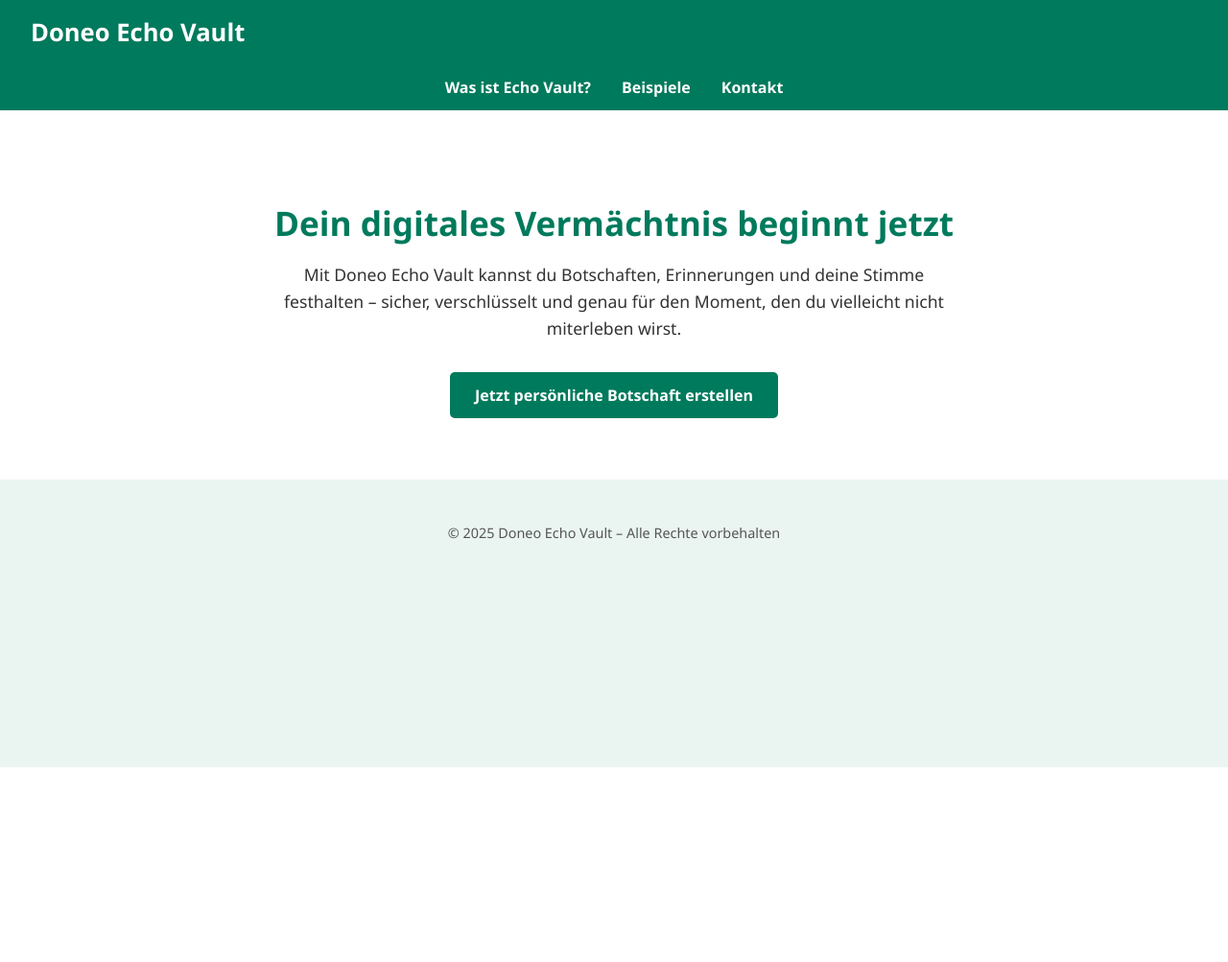
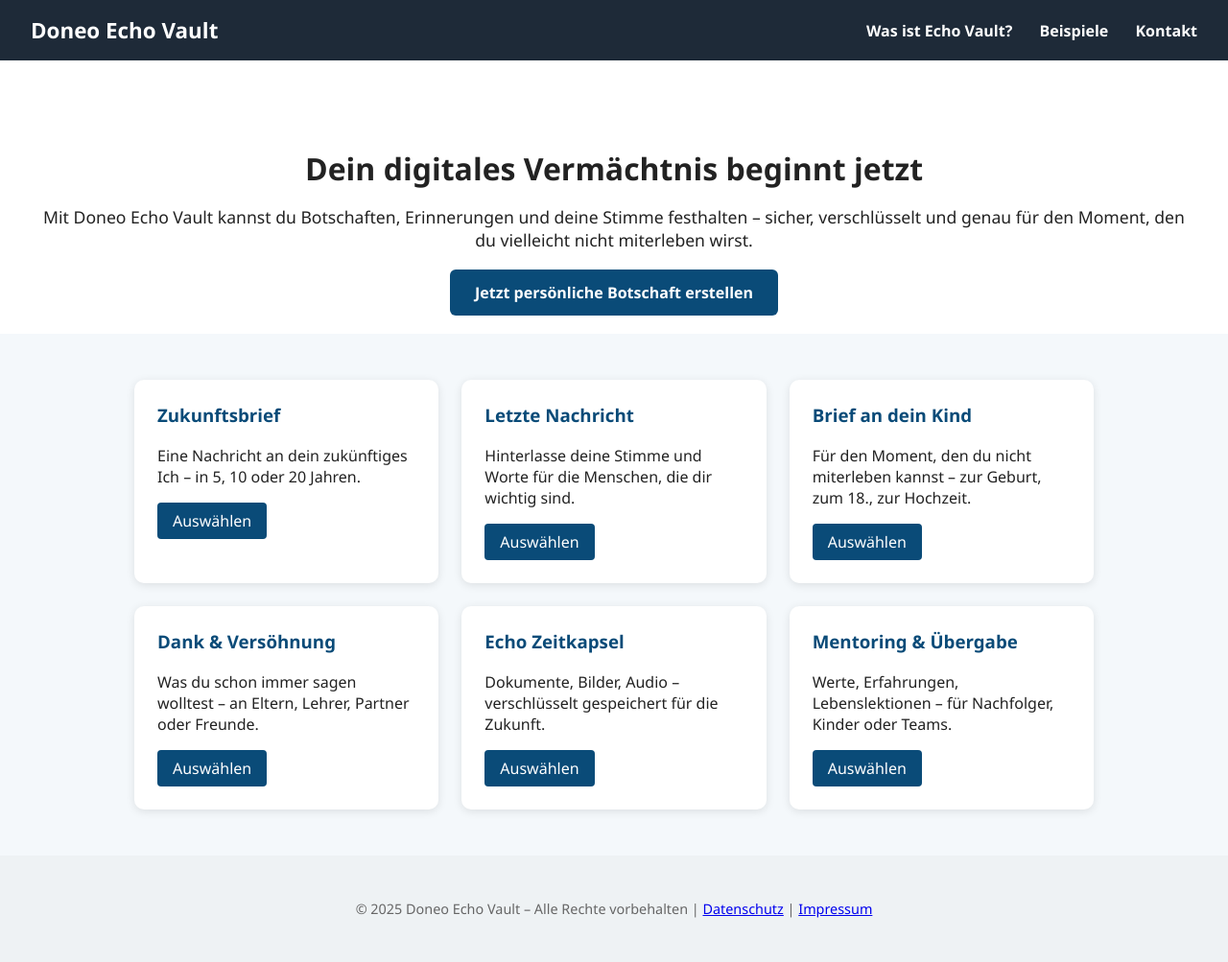
Before and after one commit to doneo24/echo_vault, a Flask app: page / in a window 1280 px wide. Shown: the whole page at 96% size. Before the commit the page ends 800 px from the top, so only its background shows below. Run offline with Flask 3, Linux system fonts and the light colour scheme.

Commit message:
Update index.html

```diff
--- a/templates/index.html
+++ b/templates/index.html
@@ -4,17 +4,16 @@
 <head>
   <meta charset="UTF-8" />
   <meta name="viewport" content="width=device-width, initial-scale=1.0" />
-  <title>Doneo Echo Vault – Dein digitales Vermächtnis</title>
+  <title>Doneo Echo Vault</title>
   <style>
     body {
-      font-family: 'Segoe UI', Tahoma, Geneva, Verdana, sans-serif;
-      background-color: #eaf5f1;
       margin: 0;
-      padding: 0;
+      font-family: "Segoe UI", Tahoma, Geneva, Verdana, sans-serif;
+      background: #f4f8fb;
       color: #222;
     }
     header {
-      background-color: #007a5c;
+      background-color: #1e2a38;
       color: white;
       padding: 1rem 2rem;
       display: flex;
@@ -22,72 +21,71 @@
       align-items: center;
     }
     header h1 {
-      font-size: 1.6rem;
       margin: 0;
+      font-size: 1.4rem;
     }
-    .burger {
-      font-size: 1.6rem;
-      cursor: pointer;
-      display: none;
-    }
-    .menu {
-      display: flex;
-      justify-content: center;
-      background: #007a5c;
-      gap: 2rem;
-      padding: 0.8rem 0;
-    }
-    .menu a {
+    nav a {
       color: white;
+      margin-left: 1.5rem;
       text-decoration: none;
       font-weight: bold;
     }
-    @media (max-width: 768px) {
-      .burger { display: block; }
-      .menu {
-        display: none;
-        flex-direction: column;
-        text-align: center;
-      }
-      .menu.open {
-        display: flex;
-      }
+    .hero {
+      text-align: center;
+      padding: 4rem 2rem 2rem;
+      background: white;
     }
-    .cta {
-      background-color: #ffffff;
-      padding: 4rem 2rem;
-      text-align: center;
-    }
-    .cta h2 {
-      font-size: 2.2rem;
-      color: #007a5c;
+    .hero h2 {
+      font-size: 2rem;
       margin-bottom: 1rem;
     }
-    .cta p {
+    .hero p {
       font-size: 1.1rem;
-      max-width: 700px;
-      margin: auto;
-      line-height: 1.6;
-      color: #333;
+      margin-bottom: 2rem;
     }
-    .cta a {
-      display: inline-block;
-      margin-top: 2rem;
-      background-color: #007a5c;
+    .hero a.button {
+      background-color: #0a4b78;
       color: white;
-      font-weight: bold;
       padding: 0.8rem 1.6rem;
       text-decoration: none;
-      border-radius: 5px;
+      font-weight: bold;
+      border-radius: 6px;
     }
-    .cta a:hover {
-      background-color: #005f47;
+    .grid {
+      display: grid;
+      grid-template-columns: repeat(auto-fit, minmax(280px, 1fr));
+      gap: 1.5rem;
+      padding: 3rem 2rem;
+      max-width: 1000px;
+      margin: auto;
+    }
+    .card {
+      background: white;
+      padding: 1.5rem;
+      border-radius: 10px;
+      box-shadow: 0 2px 10px rgba(0,0,0,0.1);
+    }
+    .card h3 {
+      margin-top: 0;
+      color: #0a4b78;
+    }
+    .card p {
+      margin: 0.5rem 0 1rem;
+    }
+    .card a {
+      background: #0a4b78;
+      color: white;
+      padding: 0.5rem 1rem;
+      border-radius: 4px;
+      text-decoration: none;
+      display: inline-block;
     }
     footer {
       text-align: center;
+      padding: 2rem 1rem;
       font-size: 0.9rem;
-      color: #555;
-      padding: 2rem 1rem;
+      color: #666;
+      background: #eef2f4;
     }
   </style>
 </head>
@@ -95,30 +93,55 @@
 
 <header>
   <h1>Doneo Echo Vault</h1>
-  <div class="burger" onclick="document.getElementById('nav').classList.toggle('open')">&#9776;</div>
+  <nav>
+    <a href="/was-ist">Was ist Echo Vault?</a>
+    <a href="/beispiele">Beispiele</a>
+    <a href="/kontakt">Kontakt</a>
+  </nav>
 </header>
-<nav id="nav" class="menu">
-  <a href="/was-ist">Was ist Echo Vault?</a>
-  <a href="/beispiele">Beispiele</a>
-  <a href="/kontakt">Kontakt</a>
-</nav>
 
-<section class="cta">
+<section class="hero">
   <h2>Dein digitales Vermächtnis beginnt jetzt</h2>
-  <p>Mit Doneo Echo Vault kannst du Botschaften, Erinnerungen und deine Stimme festhalten –
-  sicher, verschlüsselt und genau für den Moment, den du vielleicht nicht miterleben wirst.</p>
-  <a href="/formular">Jetzt persönliche Botschaft erstellen</a>
+  <p>Mit Doneo Echo Vault kannst du Botschaften, Erinnerungen und deine Stimme festhalten – sicher, verschlüsselt und genau für den Moment, den du vielleicht nicht miterleben wirst.</p>
+  <a href="/formular" class="button">Jetzt persönliche Botschaft erstellen</a>
+</section>
+
+<section class="grid">
+  <div class="card">
+    <h3>Zukunftsbrief</h3>
+    <p>Eine Nachricht an dein zukünftiges Ich – in 5, 10 oder 20 Jahren.</p>
+    <a href="/formular?typ=Zukunftsbrief">Auswählen</a>
+  </div>
+  <div class="card">
+    <h3>Letzte Nachricht</h3>
+    <p>Hinterlasse deine Stimme und Worte für die Menschen, die dir wichtig sind.</p>
+    <a href="/formular?typ=Letzte Nachricht">Auswählen</a>
+  </div>
+  <div class="card">
+    <h3>Brief an dein Kind</h3>
+    <p>Für den Moment, den du nicht miterleben kannst – zur Geburt, zum 18., zur Hochzeit.</p>
+    <a href="/formular?typ=Brief an dein Kind">Auswählen</a>
+  </div>
+  <div class="card">
+    <h3>Dank & Versöhnung</h3>
+    <p>Was du schon immer sagen wolltest – an Eltern, Lehrer, Partner oder Freunde.</p>
+    <a href="/formular?typ=Dank & Versöhnung">Auswählen</a>
+  </div>
+  <div class="card">
+    <h3>Echo Zeitkapsel</h3>
+    <p>Dokumente, Bilder, Audio – verschlüsselt gespeichert für die Zukunft.</p>
+    <a href="/formular?typ=Echo Zeitkapsel">Auswählen</a>
+  </div>
+  <div class="card">
+    <h3>Mentoring & Übergabe</h3>
+    <p>Werte, Erfahrungen, Lebenslektionen – für Nachfolger, Kinder oder Teams.</p>
+    <a href="/formular?typ=Mentoring & Übergabe">Auswählen</a>
+  </div>
 </section>
 
 <footer>
-  <p>&copy; 2025 Doneo Echo Vault – Alle Rechte vorbehalten</p>
+  <p>&copy; 2025 Doneo Echo Vault – Alle Rechte vorbehalten | <a href="/datenschutz">Datenschutz</a> | <a href="/impressum">Impressum</a></p>
 </footer>
-
-<script>
-  document.querySelector(".burger").addEventListener("click", function() {
-    document.getElementById("nav").classList.toggle("open");
-  });
-</script>
 
 </body>
 </html>
```
